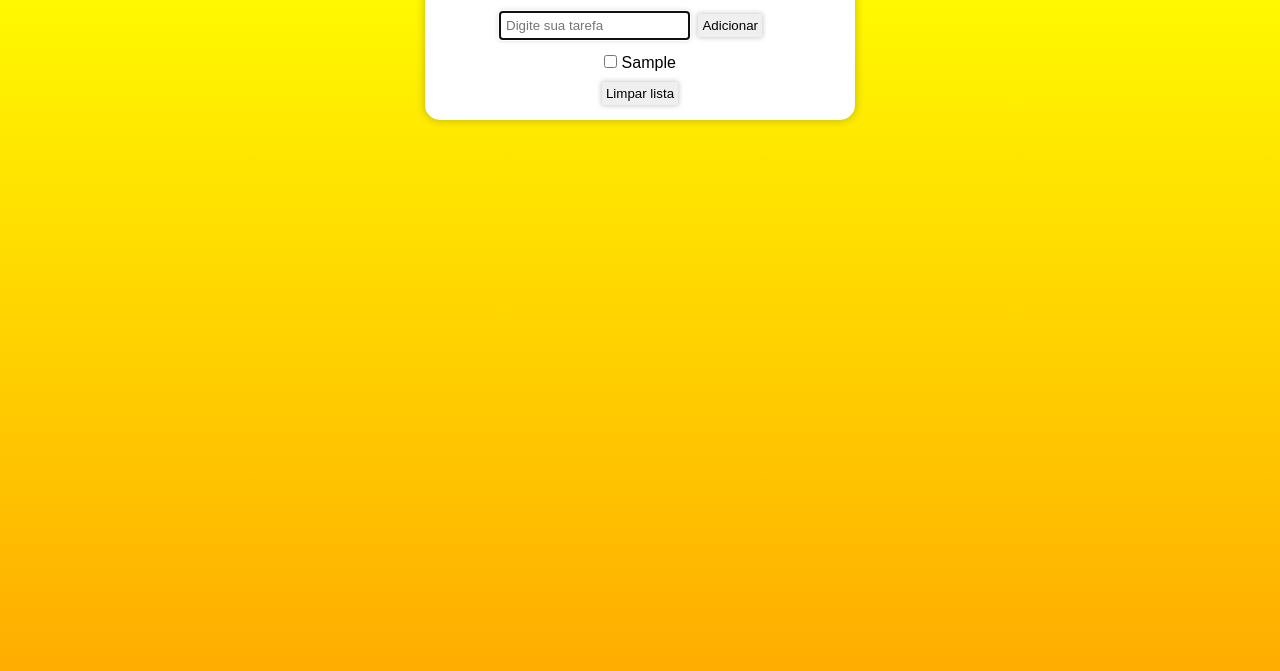
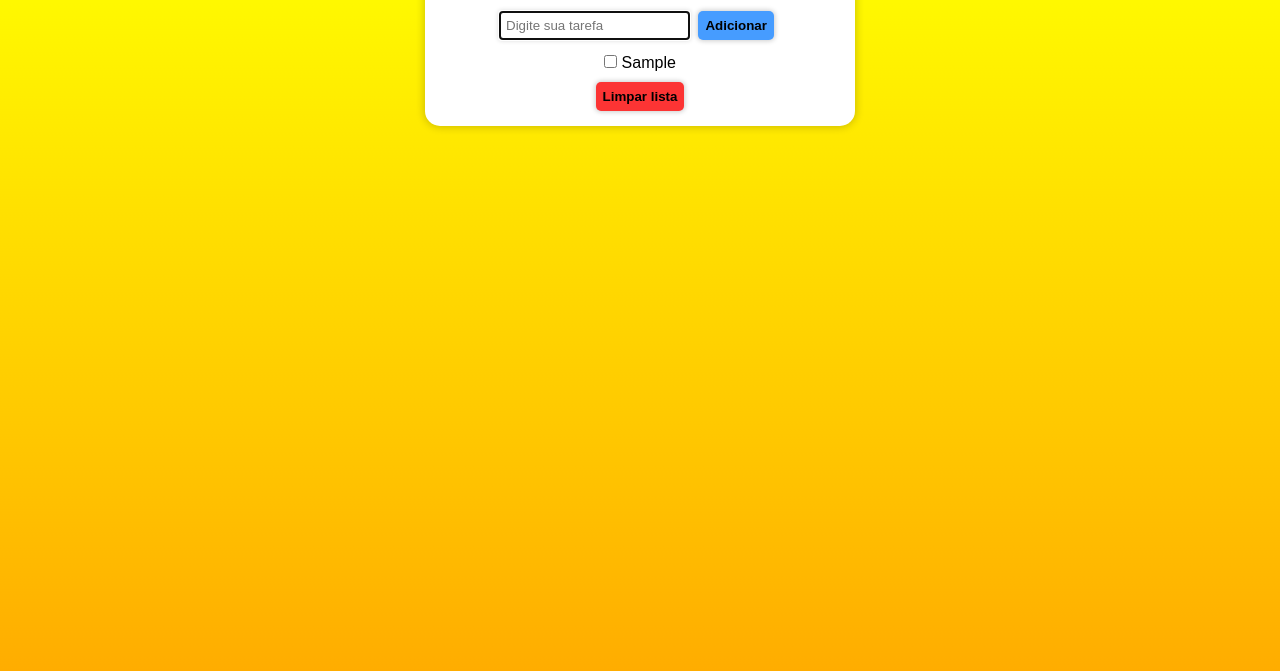
Before and after one commit to guicampe/projeto-lista, a plain HTML site: page index.html in a window 1280 px wide. Both pictures are taken after typing "Sample" into the empty fields and a click on the button "Adicionar". Shown: the part 61-732 px from the top of the page. Drawn offline with Linux system fonts and the light colour scheme.

Commit message:
botoes estilizados

```diff
--- a/estilo/style.css
+++ b/estilo/style.css
@@ -37,14 +37,30 @@ div > h1 {
 }
 
 #botaoAdicionar, #botaoLimpar {
-    padding: 4px;
+    padding: 7px;
     border: none;
-    border-radius: 2px;
+    border-radius: 5px;
     box-shadow: 0px 0px 5px 1px rgba(0, 0, 0, 0.2);
+    font-weight: bold;
+}
+
+#botaoAdicionar {
+    background-color: rgb(70, 156, 255);
+    transition: background ease-in-out 0.3s;
+}
+
+#botaoAdicionar:hover {
+    background-color: rgb(125, 186, 255);
 }
 
 #botaoLimpar {
     margin: auto;
+    background-color: rgb(252, 52, 52);
+    transition: background ease-in-out o.3s;
+}
+
+#botaoLimpar:hover {
+    background-color: rgb(243, 100, 100);
 }
 
 ul {
@@ -63,7 +79,3 @@ li:hover {
     transition: background ease-in-out 0.3s;
     background-color: #c2c2c2;
 }
-
-.checkbox {
-    background-color: red;
-}
```
